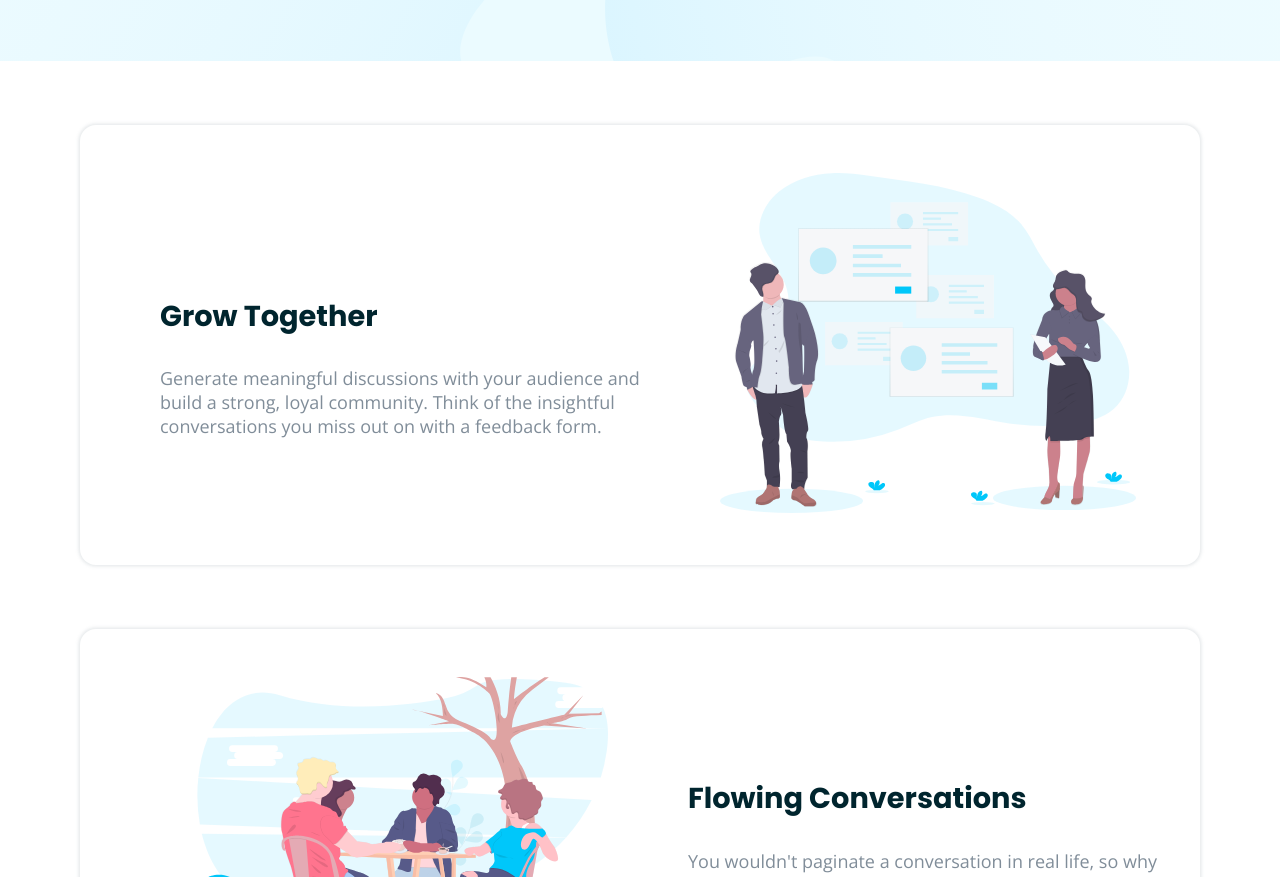
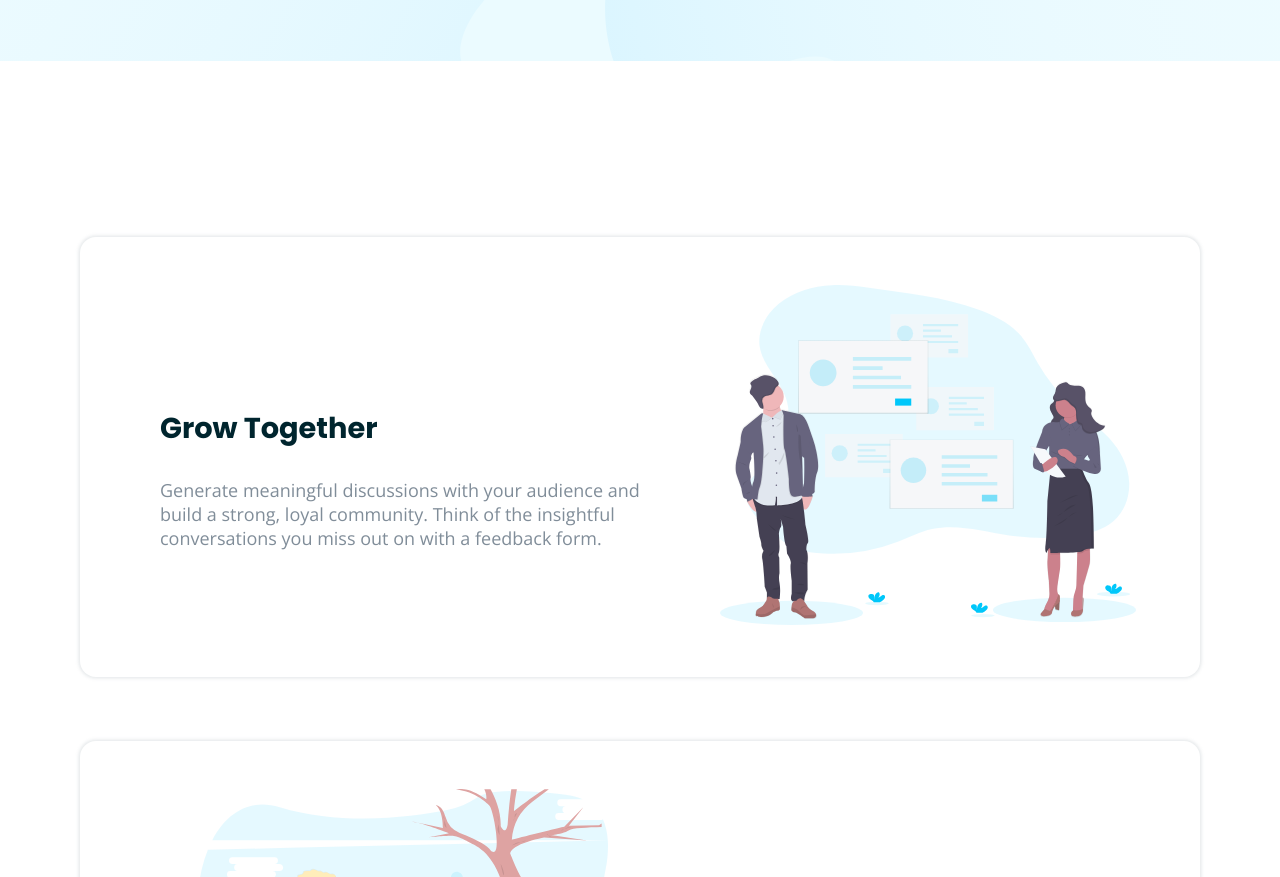
Before and after one commit to Hazel-Black/huddle-landing-page-with-alternating-feature-blocks-master, a plain HTML site: page index.html in a window 1280 px wide. Shown: the part 558-1435 px from the top of the page. Drawn offline with nearby package versions, Linux system fonts and the light colour scheme.

Commit message:
updated css to match design

```diff
--- a/styles.css
+++ b/styles.css
@@ -271,6 +271,9 @@ footer{
    .card-1, .card-3{
     flex-direction: row-reverse;
    }
+   .card-1{
+    margin-top: 11em;
+   }
    h2{
     font-size: 1.8rem;
 
```
